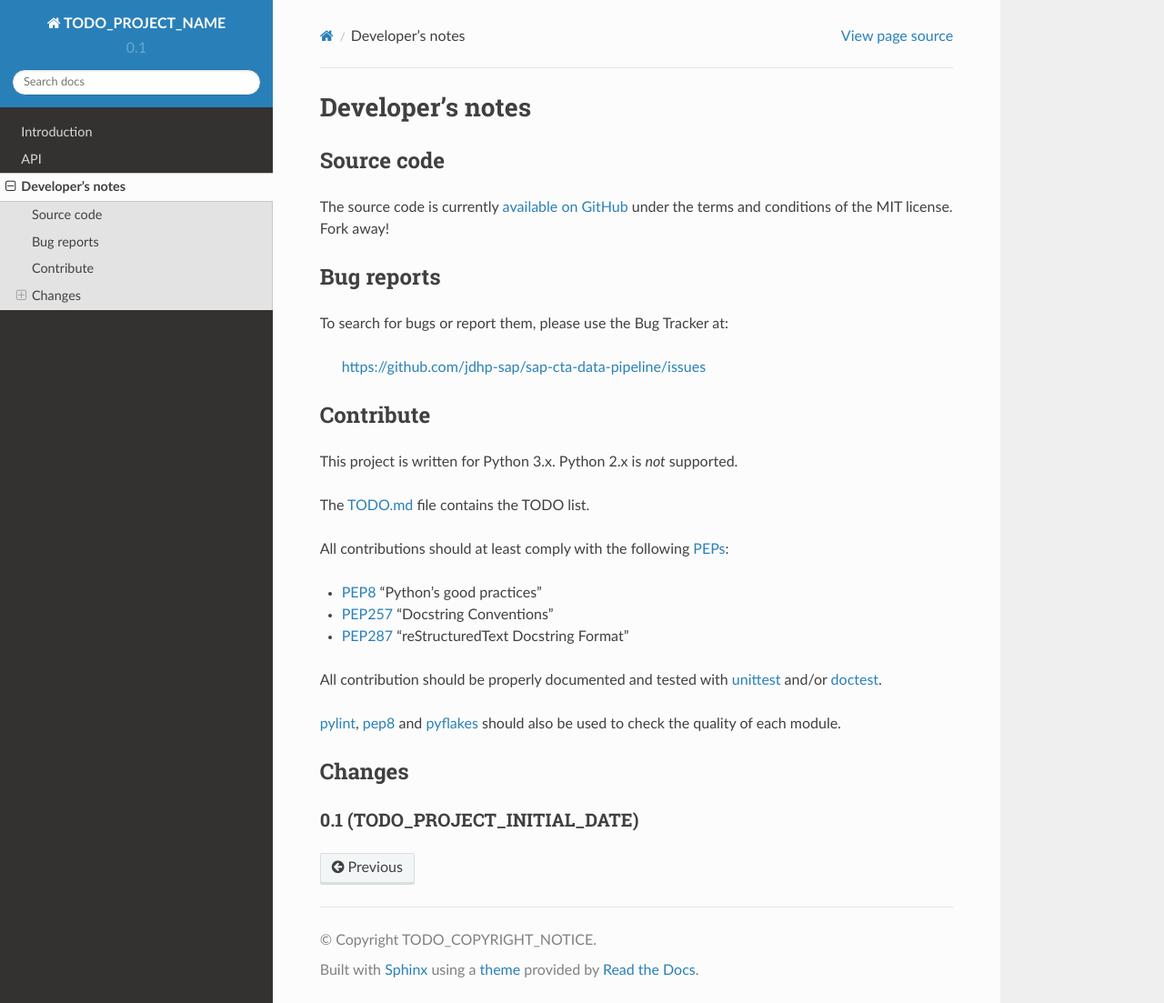
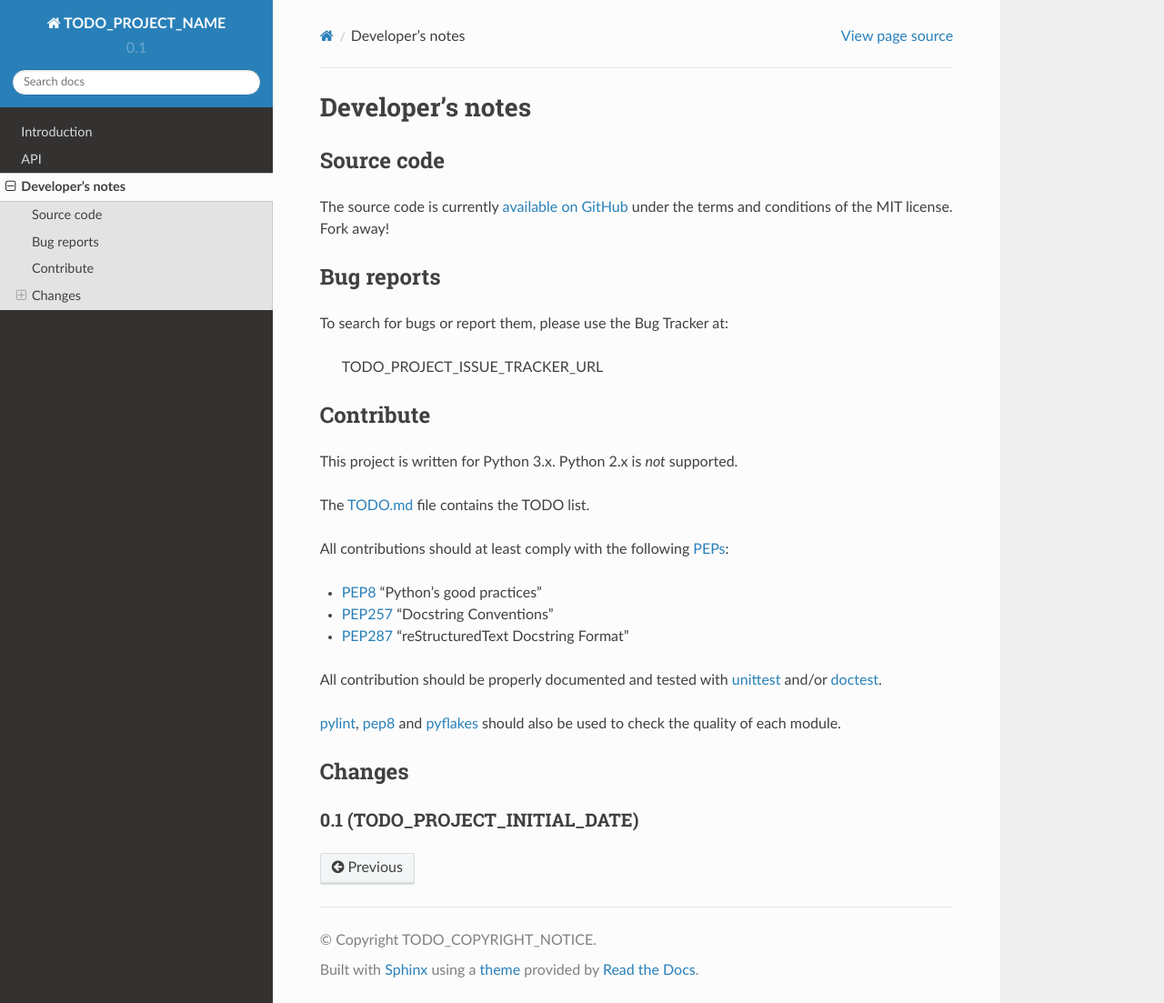
Before and after one commit to jeremiedecock/ailib, a Sphinx documentation site: the page built from docs/developer.rst, in a window 1280 px wide and 1103 px high. Shown: the whole window at 91% size. Built offline with Sphinx 7.4.7 and the Read the Docs theme 2.0.0, drawn with Linux system fonts in a browser that asks for light colours.

Commit message:
Fix a mistake.

```diff
--- a/docs/developer.rst
+++ b/docs/developer.rst
@@ -10,14 +10,12 @@ Source code
 The source code is currently `available on GitHub`_ under the terms and
 conditions of the :ref:`MIT license <license>`. Fork away!
 
-
 Bug reports
 ~~~~~~~~~~~
 
 To search for bugs or report them, please use the Bug Tracker at:
 
-    https://github.com/jdhp-sap/sap-cta-data-pipeline/issues
-
+    TODO_PROJECT_ISSUE_TRACKER_URL
 
 Contribute
 ~~~~~~~~~~
@@ -39,13 +37,13 @@ and/or doctest_.
 pylint_, `pep8 <https://github.com/PyCQA/pep8>`__ and pyflakes_ should also be
 used to check the quality of each module.
 
-
 Changes
 ~~~~~~~
 
 .. include:: ../CHANGES.rst
    :start-line: 2
 
+.. ......................................................................... ..
 
 .. _PEP8: https://www.python.org/dev/peps/pep-0008/
 .. _PEP257: https://www.python.org/dev/peps/pep-0257/
```
